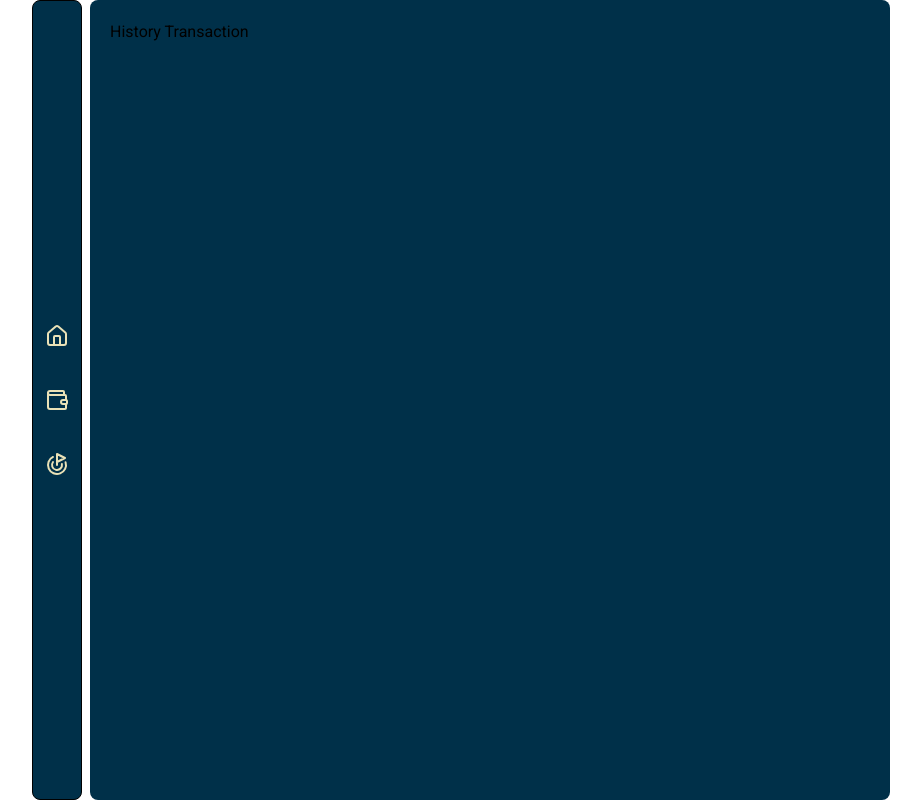
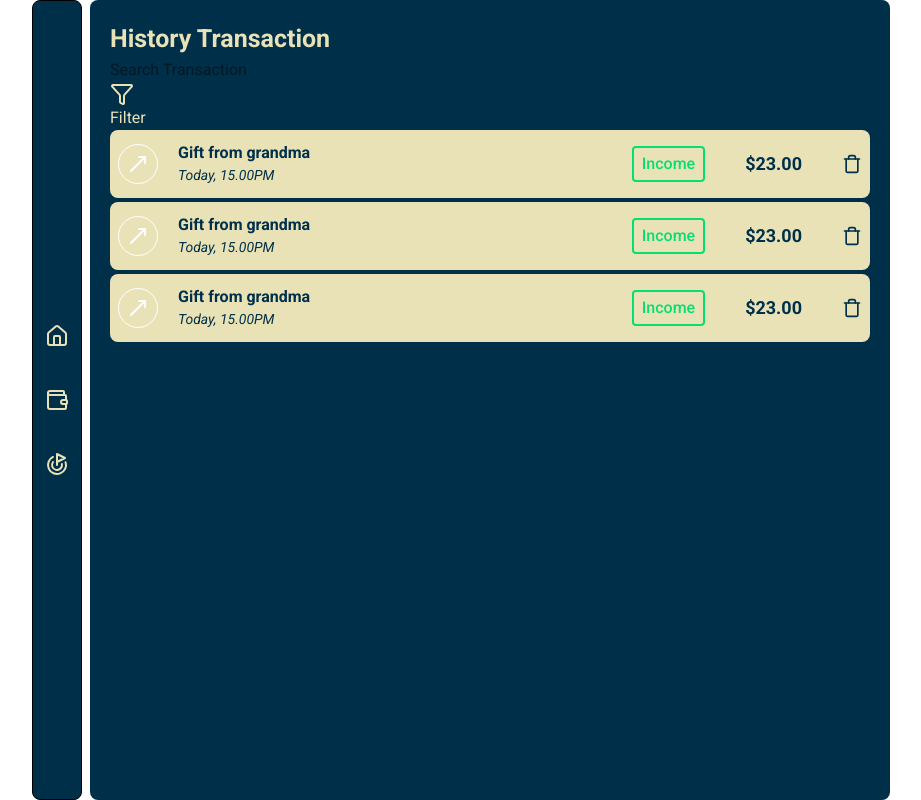
Before and after one commit to Zer0-Gravity/mini-react-project, a React (Vite) app in the folder finance-tracker/: page /transaction in a window 1280 px wide. Shown: the whole page, without its empty margins (179-1100 px from the left). Built offline with nearby package versions, Linux system fonts and the light colour scheme.

Commit message:
Feat: Add history transaction skeleton html

```diff
--- a/finance-tracker/src/Component/TrackerCard.tsx
+++ b/finance-tracker/src/Component/TrackerCard.tsx
@@ -2,7 +2,7 @@ import { MoveUpRight, Trash } from "lucide-react";
 
 function TrackerCard() {
     return (
-        <div className="text-white border flex justify-between p-2 min-h-17 bg-secondary items-center rounded-lg">
+        <div className="text-white flex justify-between p-2 min-h-17 bg-secondary items-center rounded-lg">
             <div className="flex gap-5 items-center">
                 <div className="border w-10 h-10 flex items-center justify-center rounded-full">
                     <MoveUpRight />
--- a/finance-tracker/src/Pages/History.tsx
+++ b/finance-tracker/src/Pages/History.tsx
@@ -1,5 +1,27 @@
+import { Filter } from "lucide-react";
+import TrackerCard from "../Component/TrackerCard";
+
 function History() {
-    return <div className="container-custom">History Transaction</div>;
+    return (
+        <div className="container-custom">
+            <h1 className="font-bold text-[25px] text-secondary">
+                History Transaction
+            </h1>
+            <section>
+                <input type="search" placeholder="Search Transaction" />
+                <div className="flex text-secondary">
+                    <h1>
+                        <Filter /> Filter
+                    </h1>
+                </div>
+            </section>
+            <section className="space-y-1">
+                <TrackerCard />
+                <TrackerCard />
+                <TrackerCard />
+            </section>
+        </div>
+    );
 }
 
 export default History;
```
